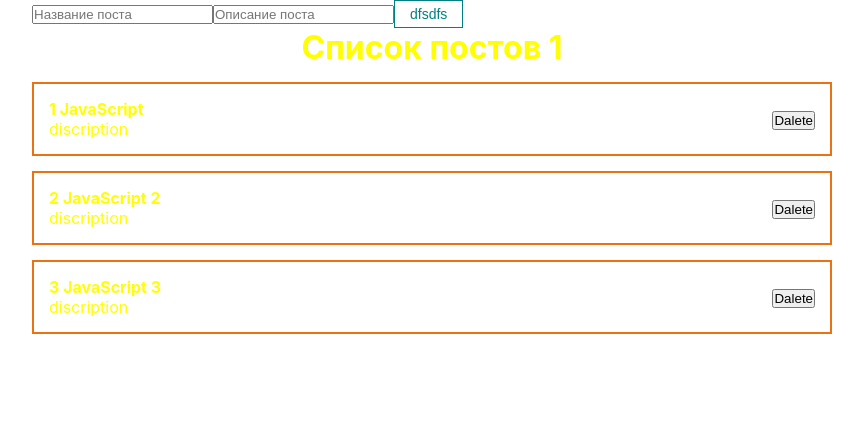
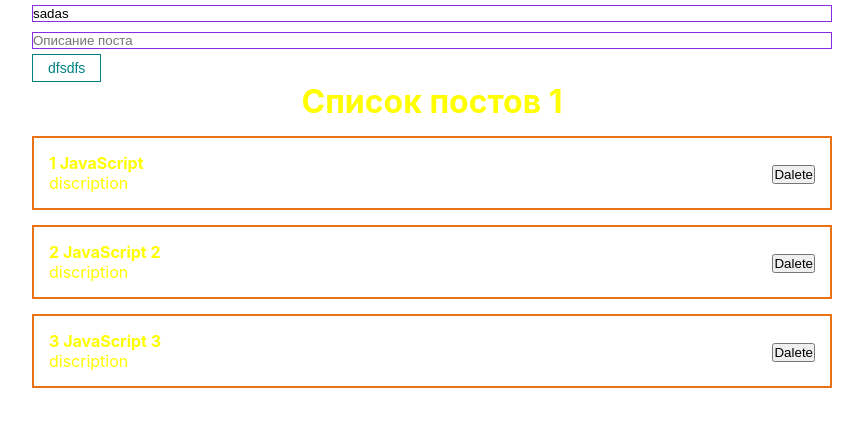
Before and after one commit to Ko3uHaK/my-app, a React (Create React App) app: page / in a window 1280 px wide. Shown: the top 426 px of the page, without its empty margins (208-1071 px from the left). Built offline with nearby package versions, Linux system fonts and the light colour scheme.

Commit message:
react styles

```diff
--- a/src/App.js
+++ b/src/App.js
@@ -7,19 +7,23 @@
 import PostItem from './components/PostItem';
 import PostList from './components/PostList';
 import MyButton from './components/UI/button/MyButton';
-
+import MyInput from './components/UI/input/MyInput';
 function App() {
 	const [posts, setPost] = useState([
 		{id: 1, title: 'JavaScript', body: "discription"},
 		{id: 2, title: 'JavaScript 2', body: "discription"},
 		{id: 3, title: 'JavaScript 3', body: "discription"}
 	]);
+	const [title, setTitle] = useState("sadas");
+	const addNewPost = () =>{
+
+	}
 		return(
 		<div className='App'>
 		<form>
-			<input type="text" placeholder='Название поста'/>
-			<input type="text" placeholder='Описание поста'/>
-			<MyButton> dfsdfs </MyButton>
+			<MyInput value={title} type="text" placeholder='Название поста'/>
+			<MyInput type="text" placeholder='Описание поста'/>
+			<MyButton onClick={addNewPost}> dfsdfs </MyButton>
 		</form>
 			<PostList posts={posts} title='Список постов 1'/>
 		</div>
--- a/src/components/UI/button/MyButton.jsx
+++ b/src/components/UI/button/MyButton.jsx
@@ -2,7 +2,7 @@
 import classes from './MyButton.module.css'
 const MyButton = ({children, ...props}) => {
     return (
-        <button className={classes.myBtn}>
+        <button {...props} className={classes.myBtn}>
             {children}
         </button>
     );
--- /dev/null
+++ b/src/components/UI/input/MyInput.jsx
@@ -0,0 +1,9 @@
+import React from 'react';
+import classes from "./MyInput.module.css"
+const MyInput = (props) => {
+    return (
+        <input className={classes.myInput}{...props}/>
+    );
+};
+
+export default MyInput;
--- /dev/null
+++ b/src/components/UI/input/MyInput.module.css
@@ -0,0 +1,6 @@
+.myInput{
+width: 100%;
+padding: 5px 15 px;
+margin: 5px 0;
+border: 1px solid blueviolet;
+}
```
